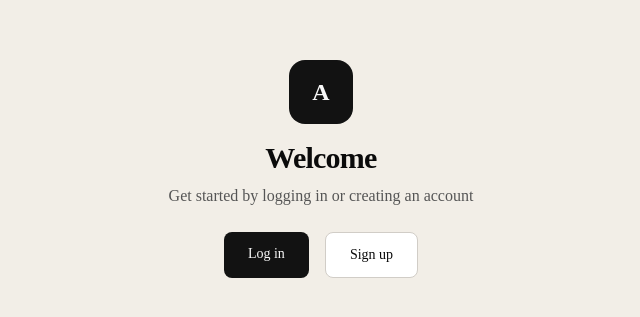
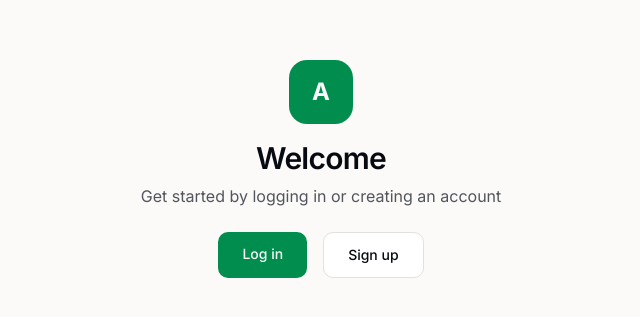
Before and after one commit to Amila321/Grind, a React (Vite) app in the folder frontend/: page / in a window 1280 px wide. Shown: the part 231-548 px from the top of the page, without its empty margins (319-959 px from the left). Built offline with nearby package versions, Linux system fonts and the light colour scheme; no server answers.

Commit message:
feat: enhance global theme with Inter font and vibrant color system
Update index.html with Inter font, title, meta, and theme color.
Refactor index.css with emerald primary, off-white backgrounds, dark mode, and smooth transitions.

Co-authored-by: Amila <199587385+Amila321@users.noreply.github.com>

```diff
--- a/frontend/index.html
+++ b/frontend/index.html
@@ -4,7 +4,14 @@
     <meta charset="UTF-8" />
     <link rel="icon" type="image/svg+xml" href="/favicon.svg" />
     <meta name="viewport" content="width=device-width, initial-scale=1.0" />
-    <title>frontend</title>
+    <title>Grind - Build Better Habits</title>
+    <meta name="description" content="Track habits, stay accountable, and grow together with friends." />
+    <meta name="theme-color" content="#10b981" />
+
+    <!-- Inter Font -->
+    <link rel="preconnect" href="https://fonts.googleapis.com" />
+    <link rel="preconnect" href="https://fonts.gstatic.com" crossorigin />
+    <link href="https://fonts.googleapis.com/css2?family=Inter:wght@400;500;600;700&display=swap" rel="stylesheet" />
   </head>
   <body>
     <div id="root"></div>
--- a/frontend/src/index.css
+++ b/frontend/src/index.css
@@ -3,80 +3,132 @@
 
 @custom-variant dark (&:is(.dark *));
 
+/* ============================================
+   LIGHT MODE - Warm, inviting, growth-focused
+   ============================================ */
 :root {
-  --background: oklch(0.95 0.01 80);
-  --foreground: oklch(0.15 0 0);
+  /* Backgrounds - Warm off-white for comfort */
+  --background: oklch(0.985 0.003 90);
+  --foreground: oklch(0.145 0.015 260);
+
+  /* Cards & Surfaces */
   --card: oklch(1 0 0);
-  --card-foreground: oklch(0.15 0 0);
+  --card-foreground: oklch(0.145 0.015 260);
   --popover: oklch(1 0 0);
-  --popover-foreground: oklch(0.15 0 0);
-  --primary: oklch(0.18 0 0);
-  --primary-foreground: oklch(0.98 0 0);
-  --secondary: oklch(0.92 0.01 80);
-  --secondary-foreground: oklch(0.18 0 0);
-  --muted: oklch(0.90 0.01 80);
-  --muted-foreground: oklch(0.45 0 0);
-  --accent: oklch(0.65 0.12 25);
-  --accent-foreground: oklch(0.98 0 0);
-  --destructive: oklch(0.577 0.245 27.325);
-  --destructive-foreground: oklch(0.577 0.245 27.325);
-  --border: oklch(0.85 0.01 80);
-  --input: oklch(0.92 0.01 80);
-  --ring: oklch(0.18 0 0);
-  --chart-1: oklch(0.646 0.222 41.116);
-  --chart-2: oklch(0.6 0.118 184.704);
-  --chart-3: oklch(0.398 0.07 227.392);
-  --chart-4: oklch(0.828 0.189 84.429);
-  --chart-5: oklch(0.769 0.188 70.08);
-  --radius: 0.5rem;
-  --sidebar: oklch(0.985 0 0);
-  --sidebar-foreground: oklch(0.145 0 0);
-  --sidebar-primary: oklch(0.205 0 0);
-  --sidebar-primary-foreground: oklch(0.985 0 0);
-  --sidebar-accent: oklch(0.97 0 0);
-  --sidebar-accent-foreground: oklch(0.205 0 0);
-  --sidebar-border: oklch(0.922 0 0);
-  --sidebar-ring: oklch(0.708 0 0);
+  --popover-foreground: oklch(0.145 0.015 260);
+
+  /* Primary - Emerald green for growth & progress */
+  --primary: oklch(0.55 0.17 160);
+  --primary-foreground: oklch(0.99 0 0);
+
+  /* Secondary - Soft neutral */
+  --secondary: oklch(0.96 0.003 90);
+  --secondary-foreground: oklch(0.20 0.015 260);
+
+  /* Muted - Better contrast for secondary text */
+  --muted: oklch(0.94 0.003 90);
+  --muted-foreground: oklch(0.45 0.01 260);
+
+  /* Accent - Teal complement */
+  --accent: oklch(0.70 0.12 180);
+  --accent-foreground: oklch(0.15 0.015 260);
+
+  /* Destructive - Clear warning red */
+  --destructive: oklch(0.55 0.22 27);
+  --destructive-foreground: oklch(0.99 0 0);
+
+  /* Borders & Input - Softer, less harsh */
+  --border: oklch(0.91 0.003 90);
+  --input: oklch(0.96 0.003 90);
+  --ring: oklch(0.55 0.17 160);
+
+  /* Charts - Vibrant, distinguishable palette */
+  --chart-1: oklch(0.55 0.17 160);
+  --chart-2: oklch(0.65 0.15 220);
+  --chart-3: oklch(0.70 0.18 45);
+  --chart-4: oklch(0.60 0.20 300);
+  --chart-5: oklch(0.65 0.15 80);
+
+  /* Base radius - Slightly softer corners */
+  --radius: 0.625rem;
+
+  /* Sidebar */
+  --sidebar: oklch(0.99 0 0);
+  --sidebar-foreground: oklch(0.145 0.015 260);
+  --sidebar-primary: oklch(0.55 0.17 160);
+  --sidebar-primary-foreground: oklch(0.99 0 0);
+  --sidebar-accent: oklch(0.96 0.003 90);
+  --sidebar-accent-foreground: oklch(0.20 0.015 260);
+  --sidebar-border: oklch(0.93 0.003 90);
+  --sidebar-ring: oklch(0.55 0.17 160);
 }
 
+/* ============================================
+   DARK MODE - Warm, comfortable, low eye strain
+   ============================================ */
 .dark {
-  --background: oklch(0.145 0 0);
-  --foreground: oklch(0.985 0 0);
-  --card: oklch(0.145 0 0);
-  --card-foreground: oklch(0.985 0 0);
-  --popover: oklch(0.145 0 0);
-  --popover-foreground: oklch(0.985 0 0);
-  --primary: oklch(0.985 0 0);
-  --primary-foreground: oklch(0.205 0 0);
-  --secondary: oklch(0.269 0 0);
-  --secondary-foreground: oklch(0.985 0 0);
-  --muted: oklch(0.269 0 0);
-  --muted-foreground: oklch(0.708 0 0);
-  --accent: oklch(0.269 0 0);
-  --accent-foreground: oklch(0.985 0 0);
-  --destructive: oklch(0.396 0.141 25.723);
-  --destructive-foreground: oklch(0.637 0.237 25.331);
-  --border: oklch(0.269 0 0);
-  --input: oklch(0.269 0 0);
-  --ring: oklch(0.439 0 0);
-  --chart-1: oklch(0.488 0.243 264.376);
-  --chart-2: oklch(0.696 0.17 162.48);
-  --chart-3: oklch(0.769 0.188 70.08);
-  --chart-4: oklch(0.627 0.265 303.9);
-  --chart-5: oklch(0.645 0.246 16.439);
-  --sidebar: oklch(0.205 0 0);
-  --sidebar-foreground: oklch(0.985 0 0);
-  --sidebar-primary: oklch(0.488 0.243 264.376);
-  --sidebar-primary-foreground: oklch(0.985 0 0);
-  --sidebar-accent: oklch(0.269 0 0);
-  --sidebar-accent-foreground: oklch(0.985 0 0);
-  --sidebar-border: oklch(0.269 0 0);
-  --sidebar-ring: oklch(0.439 0 0);
+  /* Backgrounds - Warm dark, not pure black */
+  --background: oklch(0.14 0.01 260);
+  --foreground: oklch(0.96 0.005 90);
+
+  /* Cards & Surfaces */
+  --card: oklch(0.18 0.01 260);
+  --card-foreground: oklch(0.96 0.005 90);
+  --popover: oklch(0.18 0.01 260);
+  --popover-foreground: oklch(0.96 0.005 90);
+
+  /* Primary - Brighter emerald for dark backgrounds */
+  --primary: oklch(0.65 0.17 160);
+  --primary-foreground: oklch(0.12 0.01 260);
+
+  /* Secondary */
+  --secondary: oklch(0.24 0.01 260);
+  --secondary-foreground: oklch(0.96 0.005 90);
+
+  /* Muted */
+  --muted: oklch(0.24 0.01 260);
+  --muted-foreground: oklch(0.65 0.01 260);
+
+  /* Accent */
+  --accent: oklch(0.60 0.12 180);
+  --accent-foreground: oklch(0.96 0.005 90);
+
+  /* Destructive */
+  --destructive: oklch(0.50 0.20 25);
+  --destructive-foreground: oklch(0.96 0.005 90);
+
+  /* Borders & Input */
+  --border: oklch(0.28 0.01 260);
+  --input: oklch(0.24 0.01 260);
+  --ring: oklch(0.65 0.17 160);
+
+  /* Charts */
+  --chart-1: oklch(0.65 0.17 160);
+  --chart-2: oklch(0.60 0.15 220);
+  --chart-3: oklch(0.70 0.18 45);
+  --chart-4: oklch(0.55 0.18 300);
+  --chart-5: oklch(0.65 0.15 80);
+
+  /* Sidebar */
+  --sidebar: oklch(0.16 0.01 260);
+  --sidebar-foreground: oklch(0.96 0.005 90);
+  --sidebar-primary: oklch(0.65 0.17 160);
+  --sidebar-primary-foreground: oklch(0.12 0.01 260);
+  --sidebar-accent: oklch(0.24 0.01 260);
+  --sidebar-accent-foreground: oklch(0.96 0.005 90);
+  --sidebar-border: oklch(0.28 0.01 260);
+  --sidebar-ring: oklch(0.65 0.17 160);
 }
 
+/* ============================================
+   THEME INLINE - Tailwind mappings
+   ============================================ */
 @theme inline {
-  --font-sans: 'Geist', 'Geist Fallback';
-  --font-mono: 'Geist Mono', 'Geist Mono Fallback';
+  /* Typography - Inter for UI, system fallbacks */
+  --font-sans: 'Inter', system-ui, -apple-system, BlinkMacSystemFont, 'Segoe UI', Roboto, sans-serif;
+  --font-mono: ui-monospace, SFMono-Regular, 'SF Mono', Menlo, Consolas, monospace;
+
+  /* Color mappings */
   --color-background: var(--background);
   --color-foreground: var(--foreground);
   --color-card: var(--card);
@@ -101,10 +153,15 @@
   --color-chart-3: var(--chart-3);
   --color-chart-4: var(--chart-4);
   --color-chart-5: var(--chart-5);
+
+  /* Radius scale */
   --radius-sm: calc(var(--radius) - 4px);
   --radius-md: calc(var(--radius) - 2px);
   --radius-lg: var(--radius);
   --radius-xl: calc(var(--radius) + 4px);
+  --radius-2xl: calc(var(--radius) + 8px);
+
+  /* Sidebar mappings */
   --color-sidebar: var(--sidebar);
   --color-sidebar-foreground: var(--sidebar-foreground);
   --color-sidebar-primary: var(--sidebar-primary);
@@ -115,11 +172,52 @@
   --color-sidebar-ring: var(--sidebar-ring);
 }
 
+/* ============================================
+   BASE LAYER - Global styles & resets
+   ============================================ */
 @layer base {
+  /* Improved rendering */
+  html {
+    scroll-behavior: smooth;
+    -webkit-font-smoothing: antialiased;
+    -moz-osx-font-smoothing: grayscale;
+    text-rendering: optimizeLegibility;
+  }
+
+  /* Universal box model & transitions */
   * {
     @apply border-border outline-ring/50;
   }
+
+  /* Body with smooth theme transitions */
   body {
-    @apply bg-background text-foreground;
+    @apply bg-background text-foreground font-sans;
+    transition: background-color 0.2s ease-out, color 0.15s ease-out;
+    font-feature-settings: 'cv02', 'cv03', 'cv04', 'cv11';
+  }
+
+  /* Better focus states for accessibility */
+  :focus-visible {
+    @apply outline-2 outline-offset-2 outline-ring rounded-sm;
+  }
+
+  /* Selection styling */
+  ::selection {
+    @apply bg-primary/20 text-foreground;
+  }
+
+  /* Improved placeholder contrast */
+  ::placeholder {
+    @apply text-muted-foreground/70;
+  }
+
+  /* Heading defaults */
+  h1, h2, h3, h4, h5, h6 {
+    @apply text-foreground font-semibold tracking-tight;
+  }
+
+  /* Link defaults */
+  a {
+    @apply text-primary hover:text-primary/80 transition-colors;
   }
 }
```
